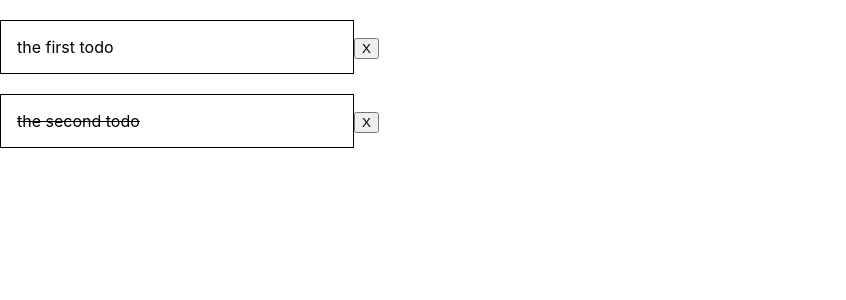
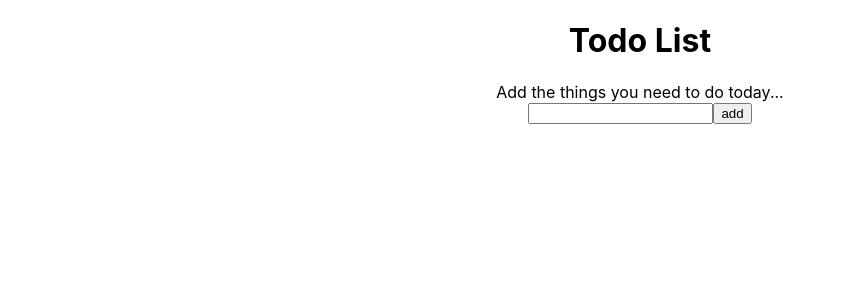
Before and after one commit to lauda2/day10-react-todolist-starter, a React (Create React App) app: page / in a window 1280 px wide. Shown: the top 300 px of the page, without its empty margins (0-846 px from the left). Built offline with nearby package versions, Linux system fonts and the light colour scheme.

Commit message:
feat: add and remove

```diff
--- a/src/App.css
+++ b/src/App.css
@@ -9,3 +9,8 @@
 .todo-item .done {
   text-decoration: line-through;
 }
+
+.App
+{
+  text-align: center;
+}
--- a/src/App.js
+++ b/src/App.js
@@ -1,20 +1,34 @@
-import { useReducer } from 'react';
+import { useReducer, useState } from 'react';
 import './App.css';
 import TodoGroup from './components/TodoGroup';
 import TodoContext from './contexts/TodoContext';
 import TodoReducer from './reducers/TodoReducer';
 
 export const initState = [
-  { id: 1, text: "the first todo", done: false },
-  { id: 2, text: "the second todo", done: true }
+  // { id: 1, text: "the first todo", done: false },
+  // { id: 2, text: "the second todo", done: true }
 ];
 
 function App() {
   const [state, dispatch] = useReducer(TodoReducer, initState);
+  const [text, setText] = useState("");
   return (
     <div className="App">
       <TodoContext.Provider value={{ state, dispatch }}>
+        <h1>Todo List</h1>
+        {
+          state.length === 0 && <div>Add the things you need to do today...</div>
+        }
         <TodoGroup />
+        <div>
+          <input type="text" onChange={(e) => {
+            setText(e.target.value);
+          }} value={text} />
+          <button onClick={() => {
+            dispatch({ type: "ADD_TODO", payload: { id: state.length + 1, text: text, done: false } });
+            setText("");
+          }}>add</button>
+        </div>
       </TodoContext.Provider>
     </div>
   );
--- a/src/components/TodoItem.jsx
+++ b/src/components/TodoItem.jsx
@@ -9,9 +9,10 @@ function ToDoItem(props) {
 
     return <><div className="todo-item">
         <span className={props.todo.done ? "done" : ""} onClick={makeAsDone}>{props.todo.text}</span>
-
     </div>
-        <button>X</button><br/></>;
+        <button onClick={() => {
+            dispatch({ type: "REMOVE_TODO", payload: { id: props.todo.id } });
+        }}>X</button><br /></>;
 }
 
 export default ToDoItem;
--- a/src/reducers/TodoReducer.js
+++ b/src/reducers/TodoReducer.js
@@ -2,6 +2,10 @@ function TodoReducer(state, action) {
     switch (action.type) {
         case "TOGGLE_TODO":
             return state.map(item => item.id === action.payload.id ? { ...item, done: !item.done } : item);
+        case "ADD_TODO":
+            return [...state, action.payload];
+        case "REMOVE_TODO":
+            return state.filter(item => item.id !== action.payload.id);
         default:
             return state;
     }
```
Lines whose indentation alone changed are shown as unchanged.
